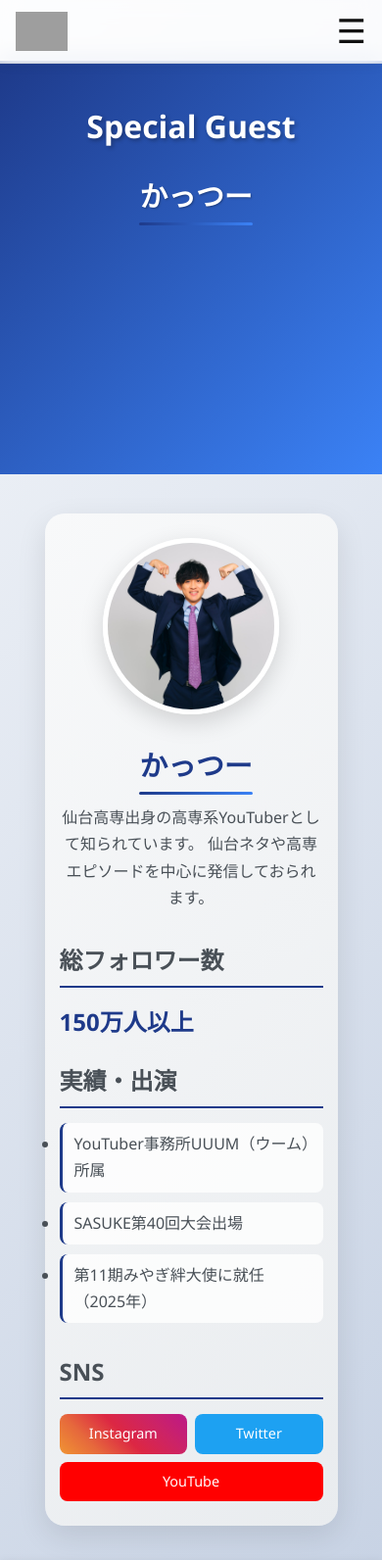
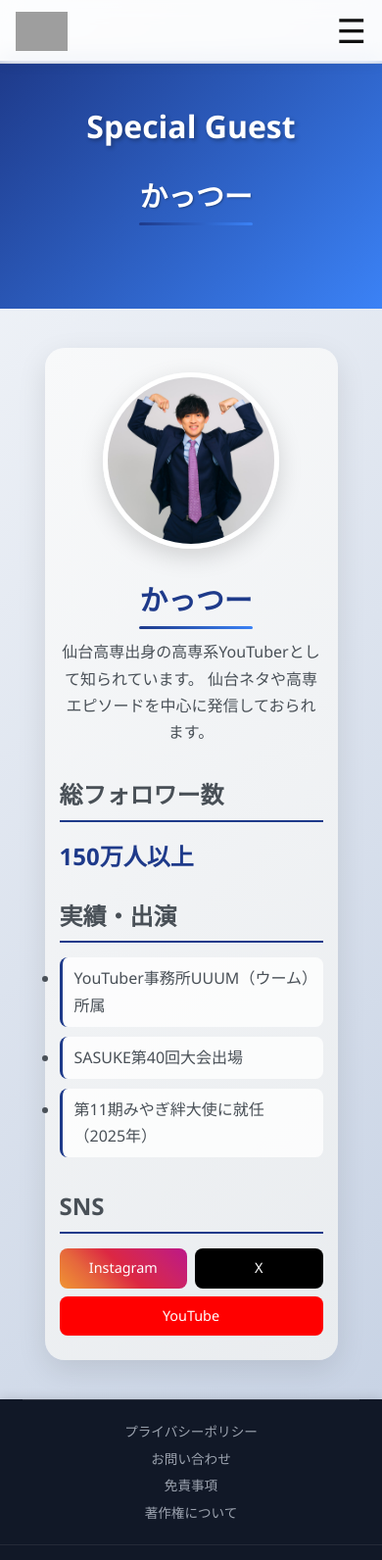
Before and after one commit to M-Koki8910/Kosensai-2026, a website: page public/guest.html in a window 390 px wide. Shown: the top 1592 px of the page at 98% size. Drawn offline with Linux system fonts and the light colour scheme; no server answers; grey boxes are pictures that could not be loaded.

Commit message:
ゲストページ改訂

```diff
--- a/public/guest.html
+++ b/public/guest.html
@@ -105,7 +105,7 @@
                     <h3>SNS</h3>
                     <div class="social-links">
                         <a href="https://www.instagram.com/kattu0403" class="social-link instagram" target="_blank" rel="noopener noreferrer">Instagram</a>
-                        <a href="https://x.com/kattu0403" class="social-link twitter" target="_blank" rel="noopener noreferrer">Twitter</a>
+                        <a href="https://x.com/kattu0403" class="social-link twitter" target="_blank" rel="noopener noreferrer">X</a>
                         <a href="https://www.youtube.com/@kattu0403" class="social-link youtube" target="_blank" rel="noopener noreferrer">YouTube</a>
                     </div>
                 </div>
--- a/public/style.css
+++ b/public/style.css
@@ -2816,7 +2816,7 @@ body.modal-open {
 
 /* ヒーロー */
 .guest-hero {
-    height: 70vh;
+    height: 30vh;
     background: linear-gradient(135deg, #1e3a8a 0%, #3b82f6 100%);
     position: relative;
     color: white;
@@ -2989,7 +2989,7 @@ body.modal-open {
 }
 
 .social-link.twitter {
-    background: #1da1f2;
+    background: #000000;
 }
 
 .social-link.youtube {
@@ -3025,7 +3025,7 @@ body.modal-open {
 /* スマホ */
 @media (max-width: 700px) {
     .guest-hero {
-        height: 50vh;
+        height: 30vh;
     }
 
     .guest-hero h1 {
```
